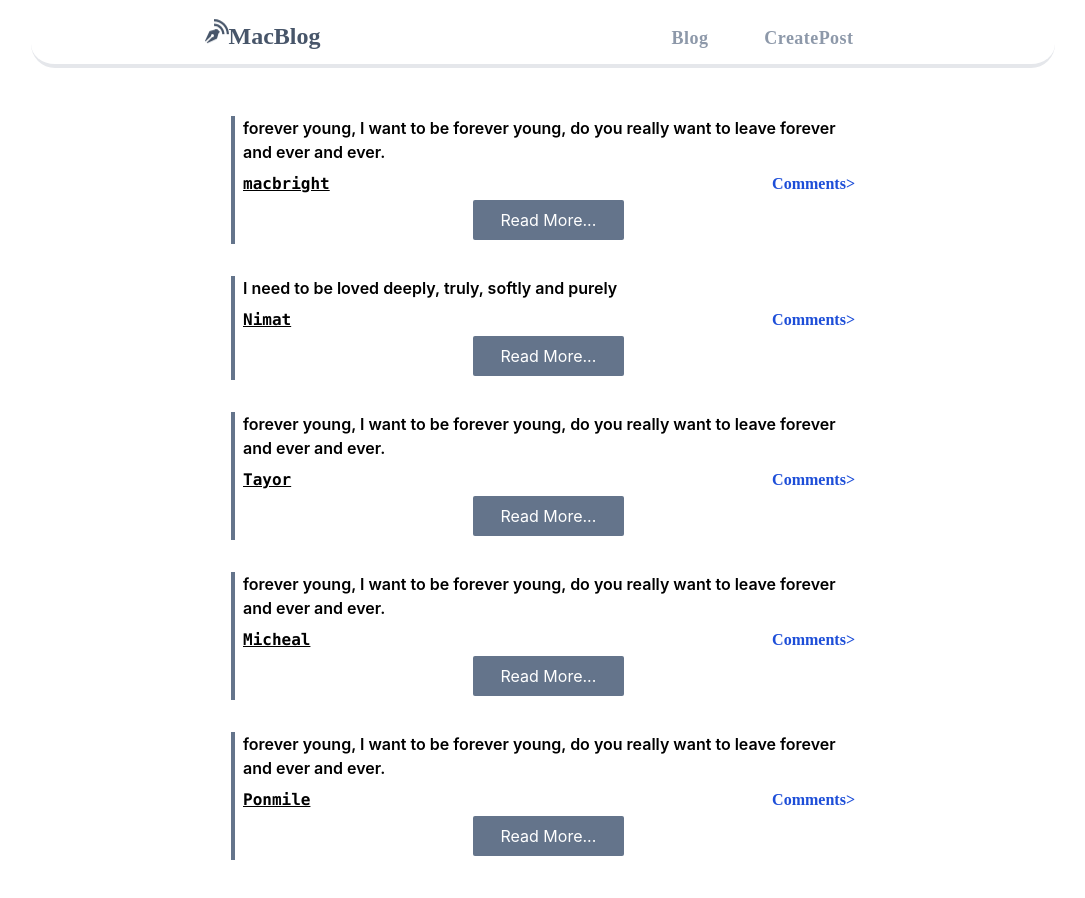
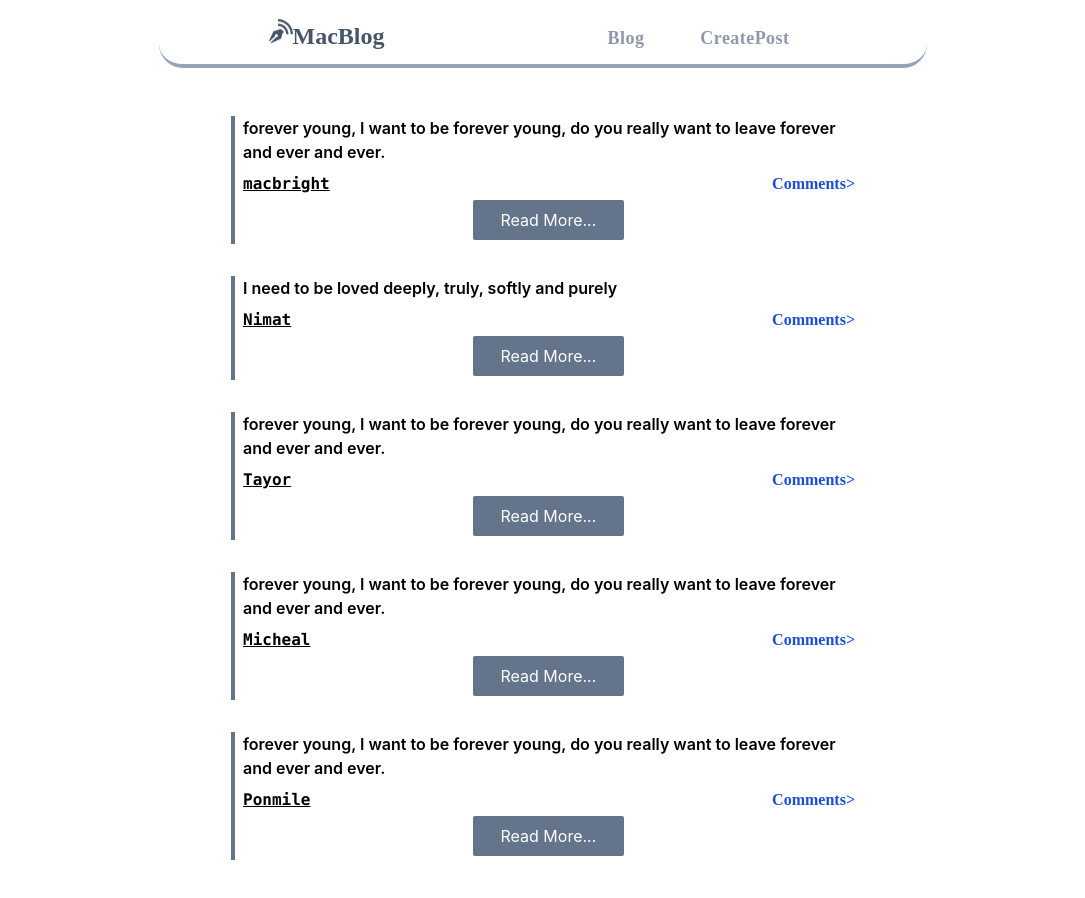
Before and after one commit to Macbright007/robotsBlog, a React (Create React App) app: page / in a window 1280 px wide. Shown: the whole page, without its empty margins (97-1182 px from the left). Built offline with nearby package versions, Linux system fonts and the light colour scheme.

Commit message:
newly updated navbar border and width

```diff
--- a/package.json
+++ b/package.json
@@ -6,6 +6,7 @@
     "@testing-library/jest-dom": "^5.16.4",
     "@testing-library/react": "^13.3.0",
     "@testing-library/user-event": "^13.5.0",
+    "axios": "^0.27.2",
     "react": "^18.1.0",
     "react-dom": "^18.1.0",
     "react-icons": "^4.4.0",
--- a/src/components/Navbar.js
+++ b/src/components/Navbar.js
@@ -4,7 +4,7 @@ import { Link } from 'react-router-dom'
 
 const Navbar = () => {
     return (
-        <nav className='flex justify-around border-4 border-r-0 border-l-0 border-t-0 rounded-3xl p-3 w-full max-w-screen-lg mx-auto'>
+        <nav className='flex justify-around border-4 border-slate-400 border-r-0 border-l-0 border-t-0 rounded-3xl p-3 w-full max-w-screen-md mx-auto'>
             <div className='flex mt-2'>
                 <ImBlog className='animate-bounce text-slate-600 text-2xl' />
                 <h3 className='text-slate-600 text-2xl capitalize font-extrabold'>MacBlog</h3>
```
Also changed, not shown: 1 other file (tests, documents, lock files or other folders).
